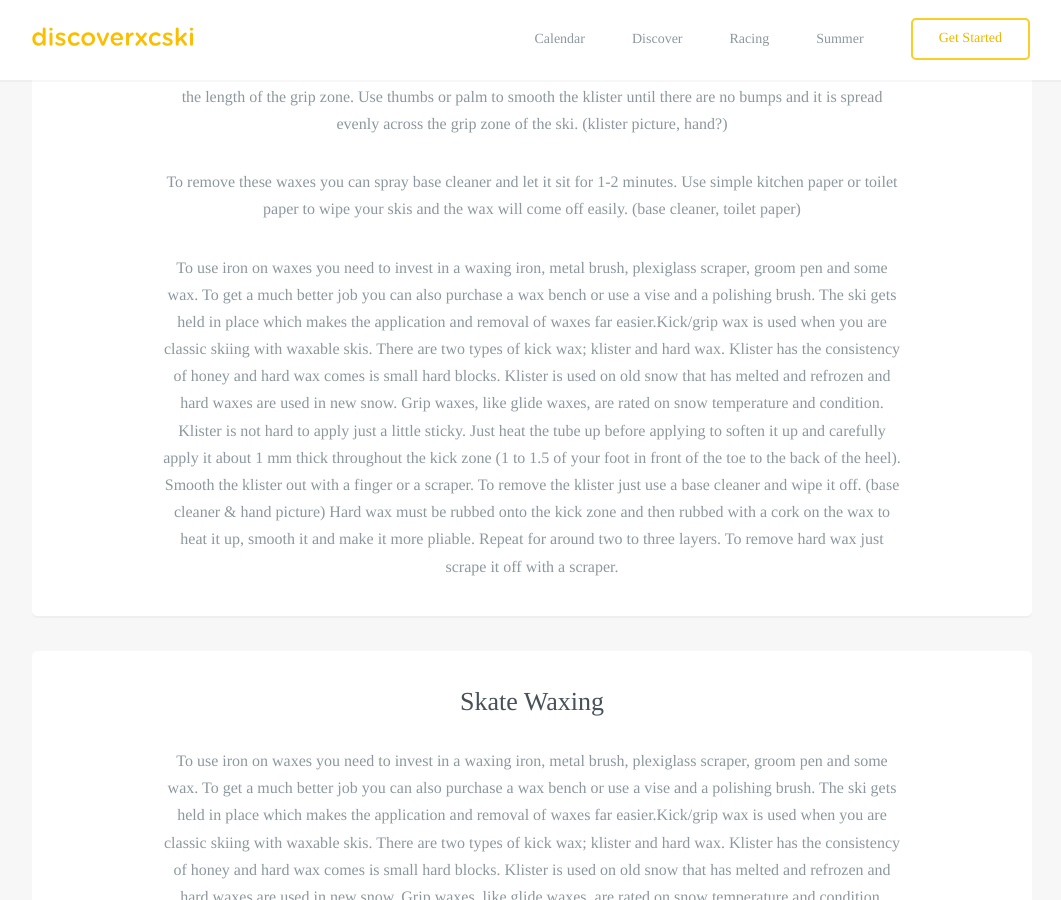
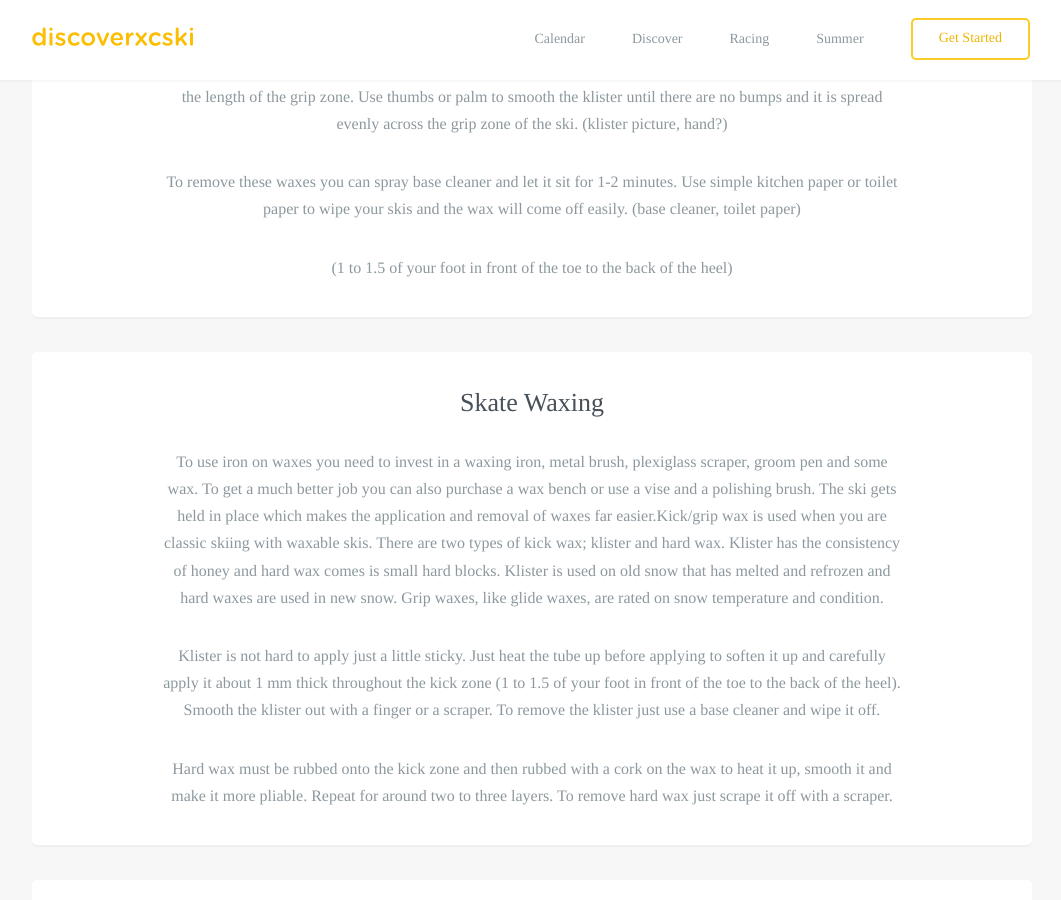
Before and after one commit to robcatto/robcatto.github.io, a Jekyll site: the page built from get-started/waxing/index.html, in a window 1280 px wide and 900 px high, scrolled down 1951 px. Shown: the whole window, without its empty margins (108-1169 px from the left). Built offline with Jekyll 4.4.1, drawn with Linux system fonts in a browser that asks for light colours; some web fonts are replaced; Markdown is read by kramdown in place of the engine named in the settings.

Commit message:
Update index.html

```diff
--- a/get-started/waxing/index.html
+++ b/get-started/waxing/index.html
@@ -72,9 +72,7 @@ layout: default
                             To remove these waxes you can spray base cleaner and let it sit for 1-2 minutes. Use simple kitchen paper or toilet paper to wipe your skis and the wax will come off easily. (base cleaner, toilet paper)
                     </p>
                     <p>
-                            To use iron on waxes you need to invest in a waxing iron, metal brush, plexiglass scraper, groom pen and some wax. To get a much better job you can also purchase a wax bench or use a vise and a polishing brush. The ski gets held in place which makes the application and removal of waxes far easier.Kick/grip wax is used when you are classic skiing with waxable skis. There are two types of kick wax; klister and hard wax. Klister has the consistency of honey and hard wax comes is small hard blocks. Klister is used on old snow that has melted and refrozen and hard waxes are used in new snow. Grip waxes, like glide waxes, are rated on snow temperature and condition.
-Klister is not hard to apply just a little sticky. Just heat the tube up before applying to soften it up and carefully apply it about 1 mm thick throughout the kick zone (1 to 1.5 of your foot in front of the toe to the back of the heel). Smooth the klister out with a finger or a scraper. To remove the klister just use a base cleaner and wipe it off. (base cleaner & hand picture)
-Hard wax must be rubbed onto the kick zone and then rubbed with a cork on the wax to heat it up, smooth it and make it more pliable. Repeat for around two to three layers. To remove hard wax just scrape it off with a scraper.
+                            (1 to 1.5 of your foot in front of the toe to the back of the heel)
                     </p>
 
                 </section>
```
